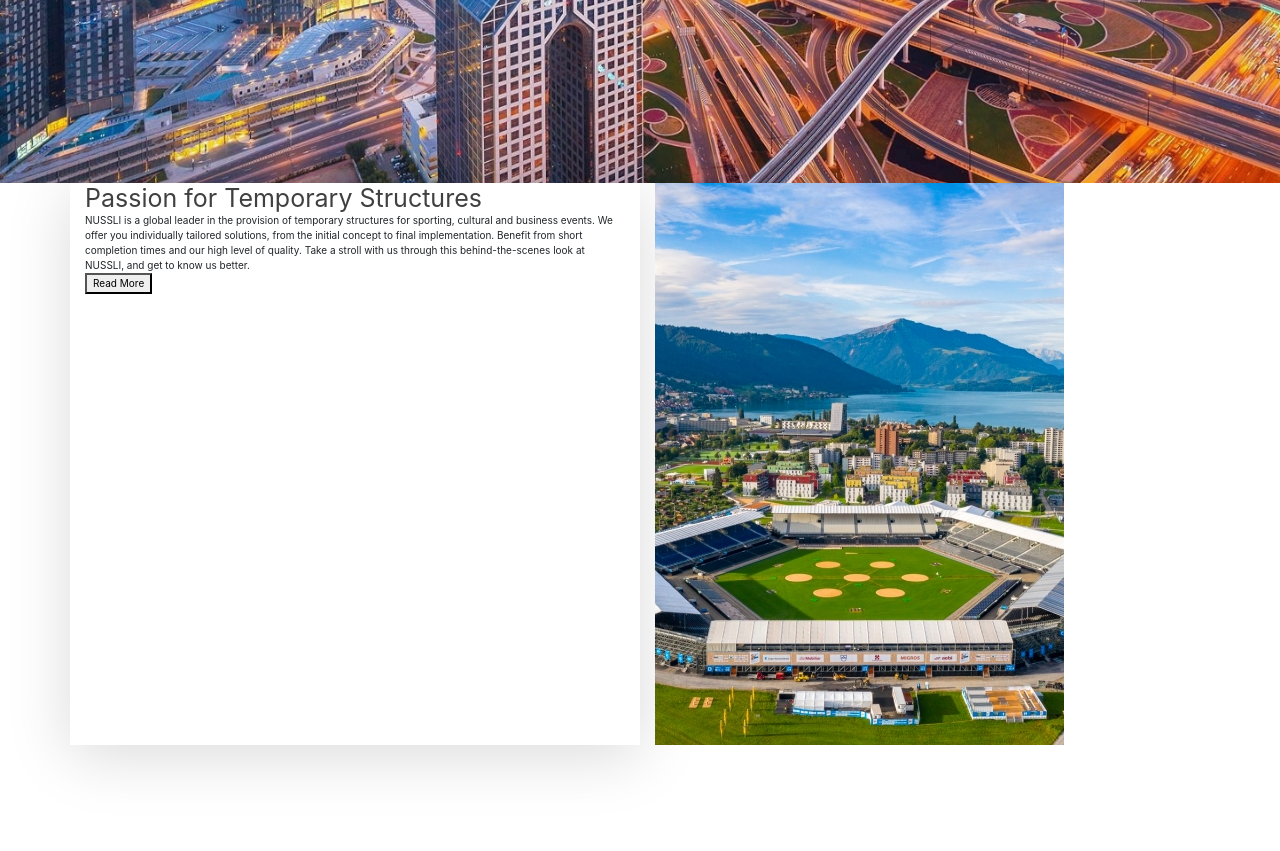
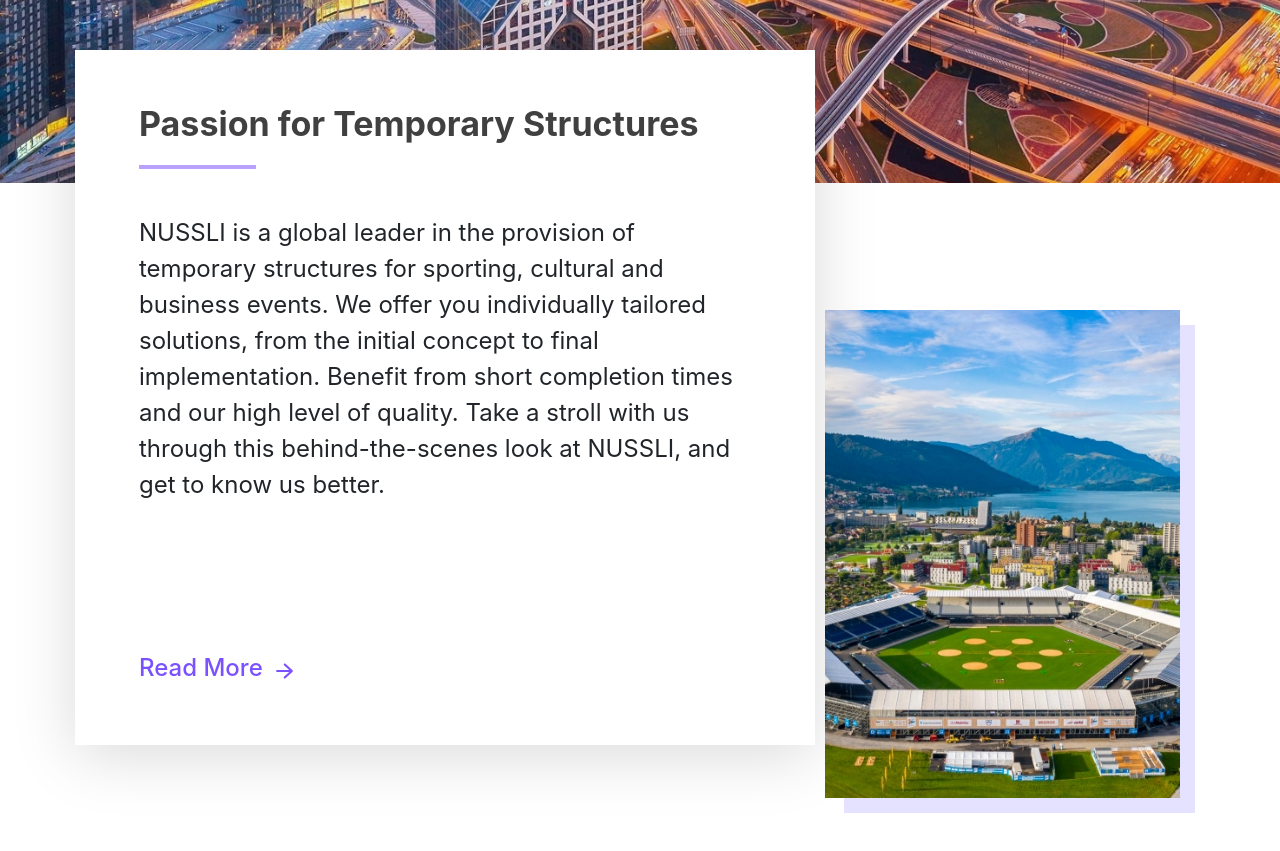
Before and after one commit to U256/construction-comp-bootstrap, a website: page src/index.html in a window 1280 px wide. Shown: the part 617-1468 px from the top of the page. Drawn offline with nearby package versions, Linux system fonts and the light colour scheme; files that its build step writes are made by us from their sources.

Commit message:
present section done

```diff
--- a/src/index.html
+++ b/src/index.html
@@ -63,17 +63,17 @@
    <main class="main">
       <section class="present-section">
          <div class="container">
-            <div class="row">
-               <div class="col-6 present-section__text-col">
-                  <h1 class="present-section__title">Passion for Temporary Structures</h1>
-                  <p class="present-section__text">NUSSLI is a global leader in the provision of temporary structures for sporting, cultural and business events. We offer
+            <div class="row justify-content-between align-items-start m-auto">
+               <article class="col-md-7 col-lg-8 present-section__text-col">
+                  <h1 class="title present-section__title">Passion for Temporary Structures</h1>
+                  <p class="article-text present-section__text">NUSSLI is a global leader in the provision of temporary structures for sporting, cultural and business events. We offer
                   you individually tailored solutions, from the initial concept to final implementation. Benefit from short completion
                   times and our high level of quality. Take a stroll with us through this behind-the-scenes look at NUSSLI, and get to
                   know us better.</p>
-                  <button class="present-section__read-more-btn">Read More</button>
-               </div>
-               <div class="col-6 present-section__image-col">
-                  <img src="images/present-section/present-image.jpg" alt="Picture of our construction project">
+                  <button class="article-button present-section__read-more-btn">Read More</button>
+               </article>
+               <div class="col-md-5 col-lg-4 present-section__image-col">
+                  <img class="present-section__image" src="images/present-section/present-image.jpg" alt="Picture of our construction project">
                </div>
             </div>
          </div>
--- /dev/null
+++ b/src/scss/_common-blocks.scss
@@ -0,0 +1,36 @@
+.title {
+  position: relative;
+  padding-bottom: 24px;
+  text-align: left;
+  font-size: 3.4rem;
+  font-weight: 700;
+
+  @media (max-width: 1200px) {
+     font-size: 3rem;
+  }
+
+  &::after {
+    position: absolute;
+    z-index: 2;
+    bottom: 0;
+    left: 0;
+    width: 117px;
+    height: 4px;
+    content: "";
+    background-color: $pale-accent-color;
+  }
+}
+
+.article-text {
+  font-size: 2.4rem;
+}
+
+.article-button {
+  outline: none;
+  border: none;
+  font-size: 2.4rem;
+  color: $accent-color;
+  padding: 15px 30px 5px 0;
+  font-weight: 500;
+  background: url(../images/right-arrow.svg) right bottom 12px/17px no-repeat;
+}
--- a/src/scss/_header.scss
+++ b/src/scss/_header.scss
@@ -4,6 +4,15 @@
   height: 100vh;
   color: #fff;
   overflow-x: hidden;
+  margin-bottom: 127px;
+
+  @media (max-width: 992px) {
+    margin-bottom: 80px;
+  }
+
+  @media (max-width: 576px) {
+     margin-bottom: 20px;
+  }
 
   &__bg-holder {
     position: absolute;
@@ -12,9 +21,9 @@
     height: 100%;
     font-size: 0;
     background-position: top center, center;
-    background-repeat: no-repeat;
-    background-size: 100% 75%, cover;
-    background-image: url(../images/header/header-top-shage.png),
+    background-repeat: no-repeat, no-repeat;
+    background-size: cover, cover;
+    background-image: url(../images/header/header-top-shage.svg),
       url(../images/header/header-bg.jpg);
   }
 
@@ -41,8 +50,7 @@
   }
 
   &__searcher-wrapper {
-    background: url(../images/header/search-icon.svg) center right/contain
-      no-repeat;
+    background: url(../images/header/search-icon.svg) center/20px no-repeat;
 
     @media (max-width: 576px) {
       background-position: center;
@@ -84,6 +92,7 @@
   }
 
   &__hero-chunk {
+    //dark blue rectangle
     position: absolute;
     display: flex;
     flex-direction: column;
--- a/src/scss/_present-section.scss
+++ b/src/scss/_present-section.scss
@@ -2,18 +2,72 @@
   min-height: 857px;
 
   &__text-col {
+    position: relative;
+    min-height: 695px;
+    left: -64px;
+    top: -260px;
+    z-index: 1;
+    background-color: #fff;
+    display: flex;
+    flex-direction: column;
+    align-items: flex-start;
     box-shadow: 0 10px 59px rgba(0, 0, 0, 0.15);
+    padding: 54px 64px;
+    margin-bottom: 20px;
+
+    @media (max-width: 1300px) {
+      left: -10px;
+    }
+
+    @media (max-width: 992px) {
+      padding: 20px;
+      top: -210px;
+    }
+
+    @media (max-width: 768px) {
+      left: 0;
+      top: 0;
+    }
   }
 
   &__title {
+    margin-bottom: 46px;
   }
 
   &__text {
+    margin-bottom: auto;
   }
 
-		&__read-more-btn {
+  //&__read-more-btn {}
+
+  &__image-col {
+    position: relative;
+    padding: 0;
+    margin-bottom: 35px;
+
+    &::after {
+      content: "";
+      position: absolute;
+      z-index: -1;
+      background-color: rgb(228, 226, 255);
+      width: 100%;
+      height: 100%;
+      bottom: -51px;
+      right: -51px;
+
+      @media (max-width: 1300px) {
+        right: 0;
+        bottom: -15px;
+        width: 95%;
+      }
+    }
   }
 
-		&__image-col {
+  &__image {
+    width: 100%;
+
+    @media (max-width: 1300px) {
+      width: 96%;
     }
   }
+}
--- a/src/scss/style.scss
+++ b/src/scss/style.scss
@@ -5,7 +5,7 @@
 $text-color: #3d3d3d;
 $pale-text-color: #dbdbdb;
 $accent-color: #7a50ff;
-$pale-accent-color: #bba4ff;
+$pale-accent-color: #b9a2ff;
 
 @mixin font($font_name, $file_name, $weight, $style) {
   @font-face {
@@ -34,5 +34,7 @@
   color: $title-text-color;
 }
 
+@import "common-blocks";
+
 @import "header";
 @import "present-section";
```
Also changed, not shown: construction-comp-bootstrap/index.html (+8 -8 lines), construction-comp-bootstrap/css/style.css, construction-comp-bootstrap/css/style.min.css, construction-comp-bootstrap/images/header/header-top-shage.png (deleted), construction-comp-bootstrap/images/header/header-top-shage.svg (added), src/images/header/header-top-shage.png (deleted), src/images/header/header-top-shage.svg (added). Lines whose indentation alone changed are shown as unchanged.
